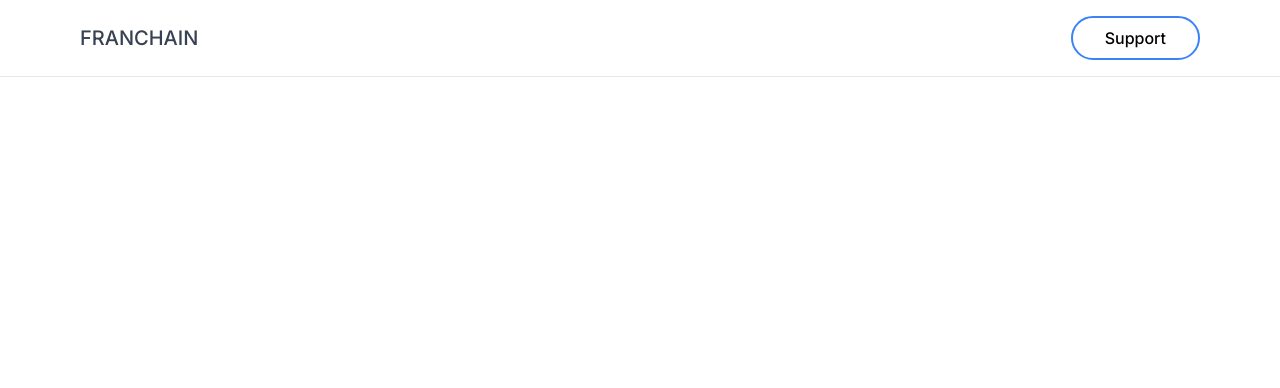
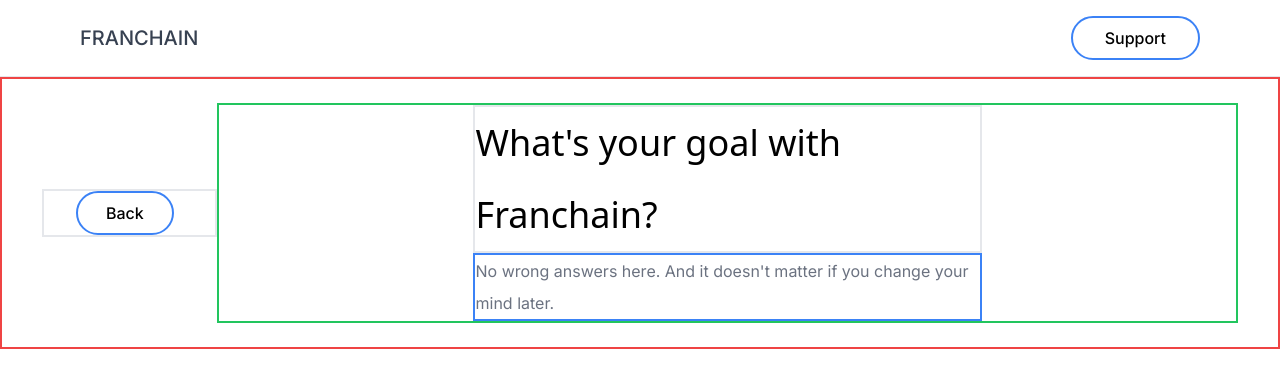
Before and after one commit to allenarduino/technical-test, a Next.js app: page / in a window 1280 px wide. Shown: the top 388 px of the page. Built offline with nearby package versions, Linux system fonts and the light colour scheme.

Commit message:
Started the design of the first page with div boxes to identify the containers

```diff
--- a/src/app/page.tsx
+++ b/src/app/page.tsx
@@ -1,9 +1,25 @@
-import Image from "next/image";
 import Header from "./components/Header/Header";
 
 export default function Home() {
   return (
-    <Header />
+    <main>
+      <Header />
 
+      <div className="flex justify-between items-center px-10 py-6 bg-white border-red-500 border-2">
+        <div className="w-1/6 pl-8 border-blue  border-2 flex justify-start">
+          <button className=" rounded-full px-7 py-2 border-2 border-blue-500 font-medium">Back</button>
+        </div>
+        <div className="text-wrapper flex flex-col items-center w-full border-green-500 border-2">
+          <div className=" w-1/2 border-red border-2 flex justify-start">
+            <h2 className="font-medium font-sans text-4xl font-medium leading-loose">What's your goal with Franchain?</h2>
+          </div>
+          <div className="w-1/2 border-blue-500 border-2 justify-start">
+            <p className="text-gray-500 leading-loose">No wrong answers here. And it doesn't matter if you change your mind later.</p>
+          </div>
+
+        </div>
+      </div>
+
+    </main>
   );
 }
```
